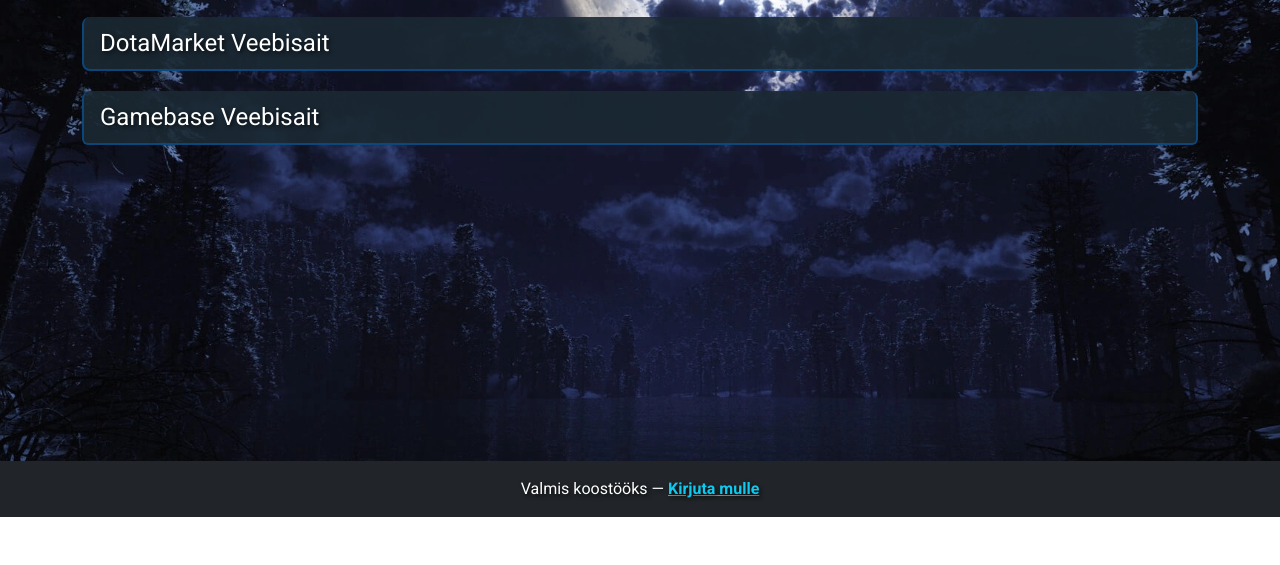
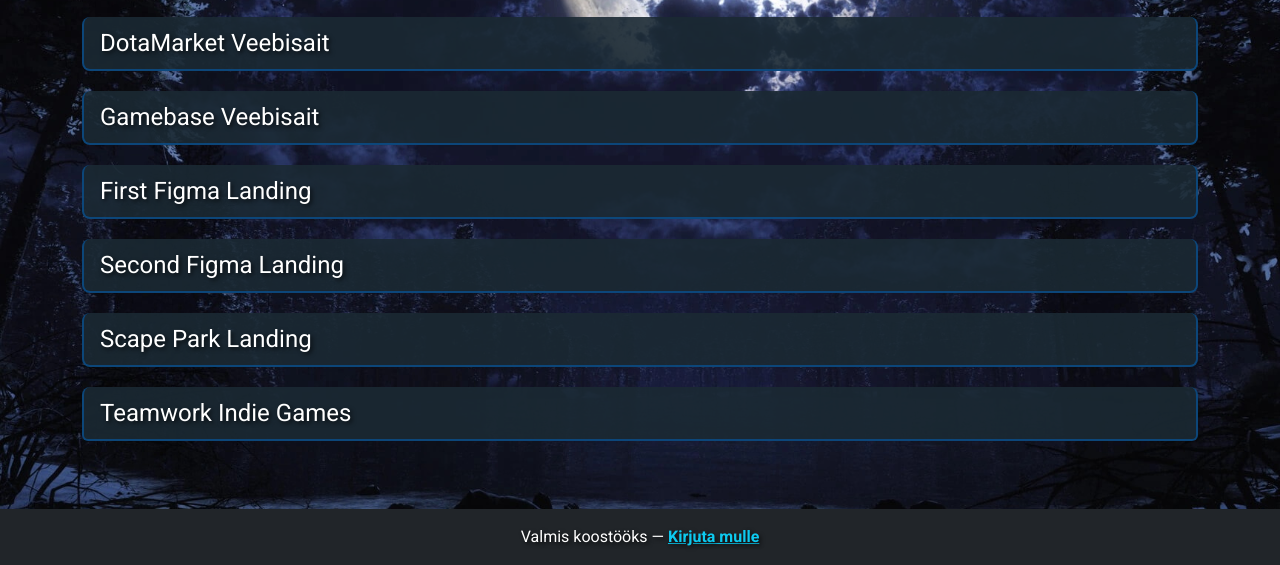
Before and after one commit to 9kaBAN4ik/9kaban4ik.github.io, a plain HTML site: page index.html in a window 1280 px wide. Shown: the part 283-848 px from the top of the page. Before the commit the page ends 800 px from the top, so only its background shows below. Drawn offline with nearby package versions, Linux system fonts and the light colour scheme.

Commit message:
Update index.html

```diff
--- a/index.html
+++ b/index.html
@@ -22,6 +22,10 @@
                 <a href="AtakaTitanov/index.html" class="list-group-item list-group-item-action">Ataka Titanov Veebisait</a>
                 <a href="DotaMarket/index.html" class="list-group-item list-group-item-action">DotaMarket Veebisait</a>
                 <a href="GameBase/index.html" class="list-group-item list-group-item-action">Gamebase Veebisait</a>
+                <a href="FirstFigmaLanding/index.html" class="list-group-item list-group-item-action">First Figma Landing</a>
+                <a href="SecondFigmaLanding/index.html" class="list-group-item list-group-item-action">Second Figma Landing</a>
+                <a href="ScapeParkLanding/index.html" class="list-group-item list-group-item-action">Scape Park Landing</a>
+                <a href="TeamWorkIndieGames/index.html" class="list-group-item list-group-item-action">Teamwork Indie Games</a>
             </div>
         </main>
     </div>
```
